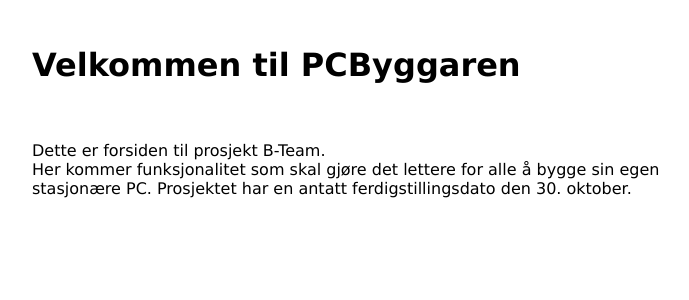
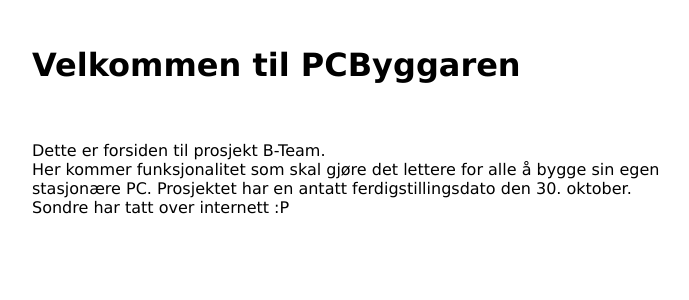
Before and after one commit to sondresallaup/is107-gruppe13-bteam, a PHP site: page /forside.php in a window 1280 px wide. Shown: the top 300 px of the page, without its empty margins (108-797 px from the left). Run offline with PHP 8.4, Linux system fonts and the light colour scheme.

Commit message:
Mohahahaha

```diff
--- a/forside.php
+++ b/forside.php
@@ -15,6 +15,7 @@
 <p>Dette er forsiden til prosjekt B-Team.<br>
 Her kommer funksjonalitet som skal gjøre det lettere for alle å bygge sin egen <br>stasjonære PC.
 Prosjektet har en antatt ferdigstillingsdato den 30. oktober.<br>
+Sondre har tatt over internett :P <br>
 
 
 </div>
```
